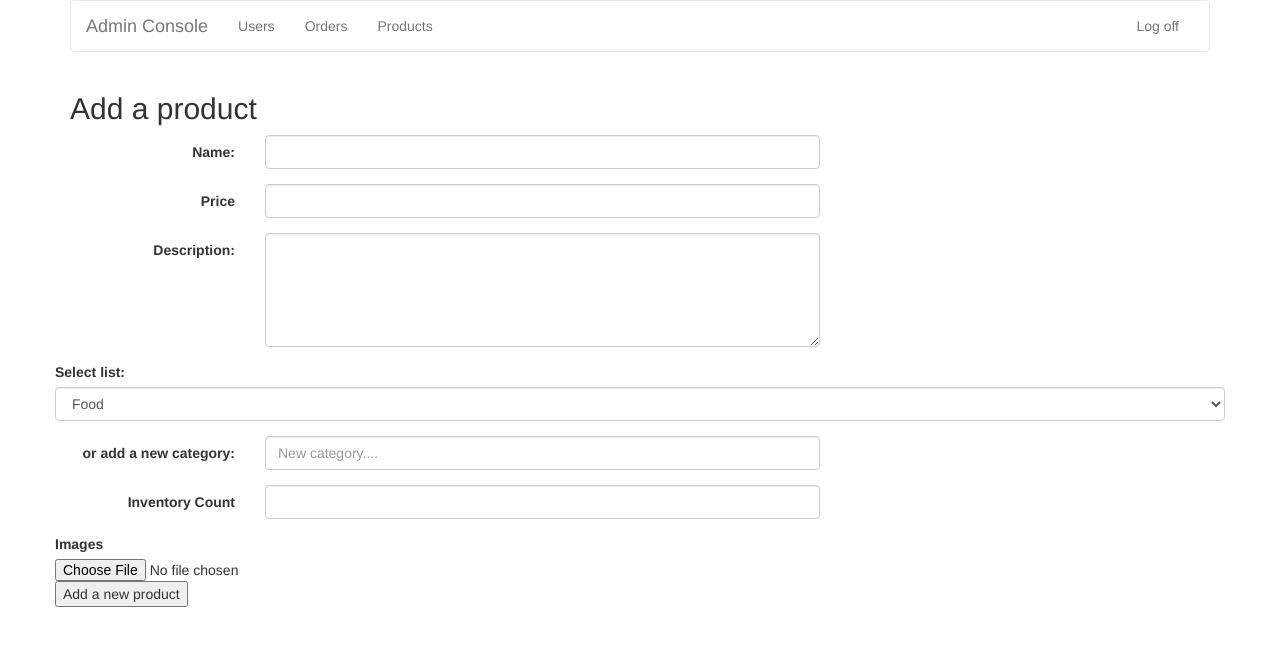
After one commit to minhwebc/eCommerce, a CodeIgniter app: the page made by application/views/create.php in a window 1280 px wide. The commit adds this page. Shown: the top 646 px of the page. Run offline with CodeIgniter, Linux system fonts and the light colour scheme; some libraries are stand-ins or nearby versions.

Commit message:
created the add product page

```diff
--- a/application/controllers/products.php
+++ b/application/controllers/products.php
@@ -138,9 +138,8 @@ class products extends CI_Controller
 
     //add another product to the inventory
     public function create (){
-        $this->product->create($this->input->post());
-        redirect("/dashboard/products");
-
+       $this->product->create($this->input->post());
+        $this->load->view("create");
     }
 
     public function edit($id){
--- /dev/null
+++ b/application/views/create.php
@@ -0,0 +1,90 @@
+<!DOCTYPE html>
+<html lang="en">
+<head>
+	<meta charset="UTF-8">
+	<title>Edit Product</title>
+
+	<link rel="stylesheet" type="text/css" href="/assets/css/bootstrap.min.css">
+	<link rel="stylesheet" type="text/css" href="/assets/css/main.css">
+        <script src="https://ajax.googleapis.com/ajax/libs/jquery/2.1.4/jquery.min.js"></script>
+        <script type="text/javascript" src="/assets/js/bootstrap.min.js"></script>
+        <style type="text/css">
+
+            .jumbotron, .navbar {
+                background-color: white;
+                border: 1px solid e7e7e7;
+            }
+
+/*            .form-horizontal input {
+          	width: 350px;
+          }*/
+
+          .form-control {
+          	width: 350px;
+          }
+
+            </style>
+</head>
+<body>
+	<div class="container">
+            <?php $this->load->view('partials/nav-admin'); ?>
+
+	<h2>Add a product</h2>
+
+  <form class="form-horizontal" action="/products/create" method="post">
+		<input type="hidden" name="id" value="">
+  		<div class="form-group">
+    		<label for="name" class="col-sm-2 control-label">Name: </label>
+    		<div class="col-sm-6">
+      			<input type="text" class="form-control" name='name'  id="prod_name">
+    		</div>
+  		</div>
+
+  		<div class="form-group">
+    		<label for="name" class="col-sm-2 control-label">Price </label>
+    		<div class="col-sm-6">
+      			<input type="text" class="form-control"  name='price' id="prod_name" >
+    		</div>
+  		</div>
+
+ 		<div class="form-group">
+    		<label for="description" class="col-sm-2 control-label">Description: </label>
+    		<div class="col-sm-6">
+      			<textarea class="form-control"  rows ="5" name='description' id="prod_text"></textarea>
+   			</div>
+  		</div>
+
+			<div class="form-group">
+			  <label for="sell">Select list:</label>
+			  <select class="form-control" id="sell">
+			    <option>Food</option>
+			    <option>Seasonal</option>
+			    <option>Bills</option>
+			  </select>
+			</div>
+
+		<div class="form-group">
+    		<label for="name" class="col-sm-2 control-label">or add a new category:</label>
+    		<div class="col-sm-6">
+      			<input type="text" class="form-control" id="prod_name" placeholder="New category....">
+    		</div>
+  		</div>
+
+      <div class="form-group">
+        <label for="name" class="col-sm-2 control-label">Inventory Count </label>
+        <div class="col-sm-6">
+            <input type="text" class="form-control"  name='inventory_count' id="prod_name">
+        </div>
+      </div>
+
+  		<div class="form-group">
+    		<label for="exampleInputFile">Images</label>
+   		 	<input type="file" id="exampleInputFile">
+
+			<input type="submit" value="Add a new product">
+		</div>
+		</form>
+
+		</div>
+	</body>
+	</html>
--- a/application/views/index.php
+++ b/application/views/index.php
@@ -3,10 +3,6 @@
 	<head>
 		<title>Home</title>
 		<meta charset="UTF-8">
-        <link rel="stylesheet" type="text/css" href="/assets/css/bootstrap.min.css">
-        <link rel="stylesheet" type="text/css" href="/assets/css/main.css">
-        <script src="https://ajax.googleapis.com/ajax/libs/jquery/2.1.4/jquery.min.js"></script>
-        <script type="text/javascript" src="/assets/js/bootstrap.min.js"></script>
         <style type="text/css">
 
             .jumbotron, .navbar {
--- a/application/views/products.php
+++ b/application/views/products.php
@@ -24,7 +24,7 @@
             <?php $this->load->view('partials/nav-admin'); ?>
 
             <!--Add new product-->
-            <a href="/products/edit/">Add a new product</a>
+            <a href="/products/create/">Add a new product</a>
 
             <!-- Product Table -->
             <h1>All Products</h1>
```
Also changed, not shown: application/models/product.php (+3 -5 lines).
